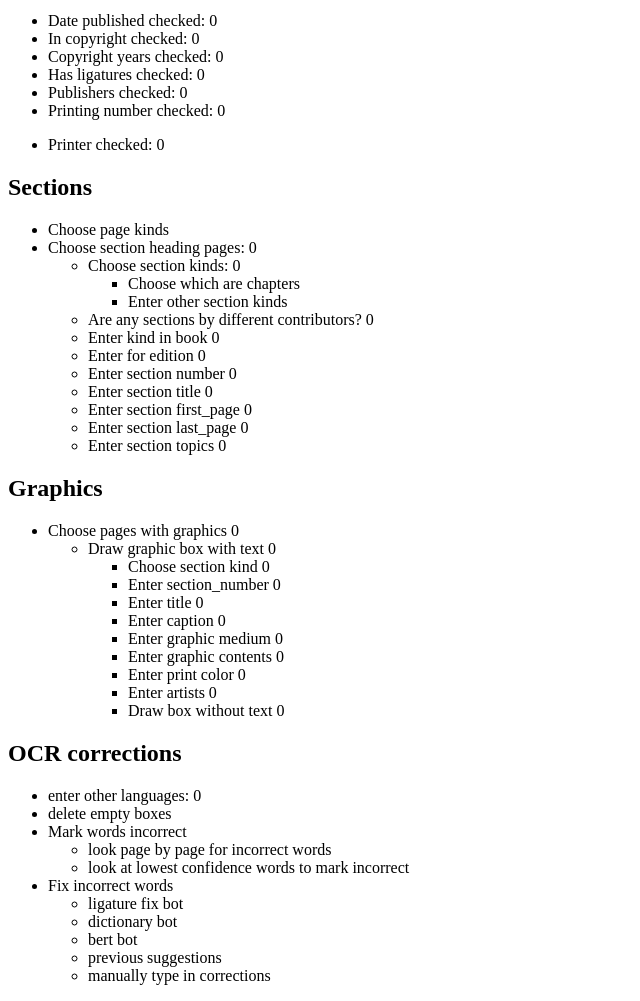
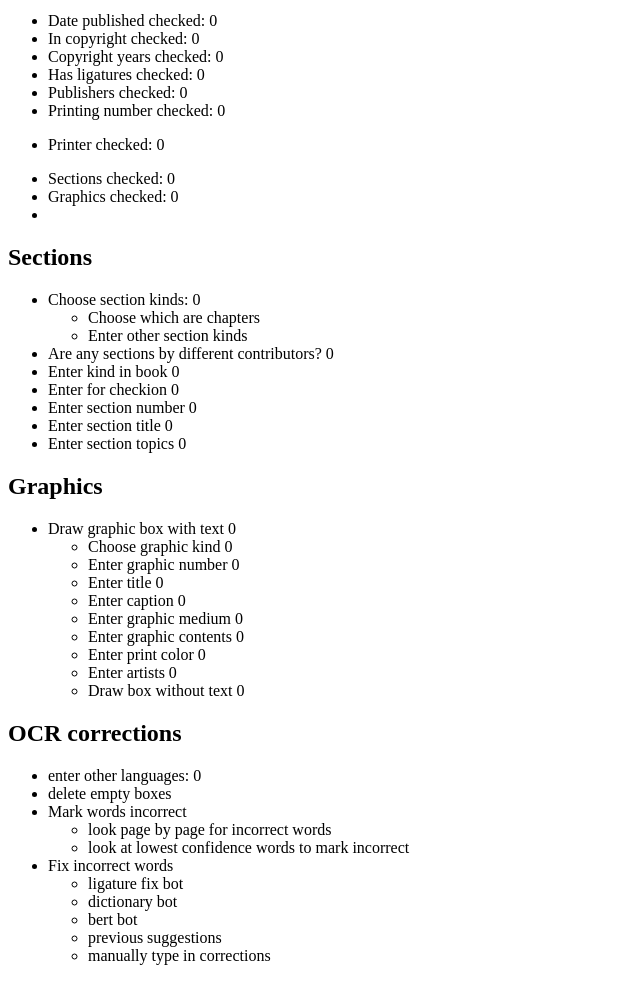
Before and after one commit to JoshPaterson/lsmc, a Django app: page / in a window 1280 px wide. Shown: the part 608-1609 px from the top of the page, without its empty margins (0-640 px from the left). After the commit the page ends 1573 px from the top, so only its background shows below. Run offline with Django 4.2, Linux system fonts and the light colour scheme; data that the repository does not hold is empty.

Commit message:
Added BookCheck, SectionCheck, and GraphicCheck

```diff
--- a/lsma/templates/lsma/index.html
+++ b/lsma/templates/lsma/index.html
@@ -10,92 +10,88 @@
     <div>
       <h2>Automatic Fields</h2>
       <ul>
-        <li>Scan color checked: {{ book_counts.scan_color_checked__count }}</li>
-        <li>Has vector text checked: {{ book_counts.has_vector_text_checked__count }}</li>
+        <li>Scan color checked: {{ book_check_counts.SCAN_COLOR|default:0 }}</li>
+        <li>Has vector text checked: {{ book_check_counts.HAS_VECTOR_TEXT|default:0 }}</li>
       </ul>
     </div>
     <div>
       <h2>Basic info</h2>
       <ul>
-        <li><a href="/edit/title-page">Title page checked:</a> {{ book_counts.title_page_checked__count }}</li>
-        <li>Copyright page checked: {{ book_counts.copyright_page_checked__count }}</li>
-        <li>Printing page checked: {{ book_counts.printing_info_page_checked__count }}</li>
-        <li>Topics checked: {{ book_counts.topics_checked__count }}</li>
-        <li>Enter page offset: {{ book_counts.numbers_offset_checked__count }}</li>
-        <li>Enter roman numeral page offset: {{ book_counts.roman_numbers_offset_checked__count }}</li>
+        <li><a href="/edit/title-page">Title page checked:</a> {{ book_check_counts.TITLE_PAGE|default:0 }}</li>
+        <li>Copyright page checked: {{ book_check_counts.COPYRIGHT_PAGE|default:0 }}</li>
+        <li>Printing page checked: {{ book_check_counts.PRINTING_INFO_PAGE|default:0 }}</li>
+        <li>Topics checked: {{ book_check_counts.TOPICS|default:0 }}</li>
+        <li>Enter page offset: {{ book_check_counts.NUMBERS_OFFSET|default:0 }}</li>
+        <li>Enter roman numeral page offset: {{ book_check_counts.ROMAN_NUMBERS_OFFSET|default:0 }}</li>
       </ul>
     </div>
     <div>
       <h2>Bibliographic Info</h2>
         <ul>
-          <li>Title checked: {{ book_counts.title_checked__count }}</li>
-          <li>Subtitle checked: {{ book_counts.subtitle_checked__count }}</li>
-          <li>Contributions checked: {{ book_counts.contributions_checked__count }}</li>
-          <li>Volume number checked: {{ book_counts.volume_number_checked__count }}</li>
-          <li>Edition number checked: {{ book_counts.edition_number_checked__count }}</li>
-          <li>Issue number checked: {{ book_counts.issue_number_checked__count }}</li>
-          <li>Series checked: {{ book_counts.series_checked__count }}</li>
-          <li>Cities checked: {{ book_counts.cities_checked__count }}</li>
-          <li>Publishing frequency checked: {{ book_counts.publishing_frequency_checked__count }}</li>
+          <li>Title checked: {{ book_check_counts.TITLE|default:0 }}</li>
+          <li>Subtitle checked: {{ book_check_counts.SUBTITLE|default:0 }}</li>
+          <li>Contributions checked: {{ book_check_counts.CONTRIBUTIONS|default:0 }}</li>
+          <li>Volume number checked: {{ book_check_counts.VOLUME_NUMBER|default:0 }}</li>
+          <li>Edition number checked: {{ book_check_counts.EDITION_NUMBER|default:0 }}</li>
+          <li>Issue number checked: {{ book_check_counts.ISSUE_NUMBER|default:0 }}</li>
+          <li>Series checked: {{ book_check_counts.SERIES|default:0 }}</li>
+          <li>Cities checked: {{ book_check_counts.CITIES|default:0 }}</li>
+          <li>Publishing frequency checked: {{ book_check_counts.PUBLISHING_FREQUENCY|default:0 }}</li>
         </ul>
         <ul>
-          <li>Date published checked: {{ book_counts.date_published_checked__count }}</li>
-          <li>In copyright checked: {{ book_counts.in_copyright_checked__count }}</li>
-          <li>Copyright years checked: {{ book_counts.copyright_years_checked__count }}</li>
-          <li>Has ligatures checked: {{ book_counts.has_ligatures_checked__count }}</li>
-          <li>Publishers checked: {{ book_counts.publishers_checked__count }}</li>
-          <li>Printing number checked: {{ book_counts.printing_number_checked__count }}</li>
+          <li>Date published checked: {{ book_check_counts.DATE_PUBLISHED|default:0 }}</li>
+          <li>In copyright checked: {{ book_check_counts.IN_COPYRIGHT|default:0 }}</li>
+          <li>Copyright years checked: {{ book_check_counts.COPYRIGHT_YEARS|default:0 }}</li>
+          <li>Has ligatures checked: {{ book_check_counts.HAS_LIGATURES|default:0 }}</li>
+          <li>Publishers checked: {{ book_check_counts.PUBLISHERS|default:0 }}</li>
+          <li>Printing number checked: {{ book_check_counts.PRINTING_NUMBER|default:0 }}</li>
         </ul>
         <ul>
-          <li>Printer checked: {{ book_counts.printers_checked__count }}</li>
+          <li>Printer checked: {{ book_check_counts.PRINTERS|default:0 }}</li>
+        </ul>
+        <ul>
+          <li>Sections checked: {{ book_check_counts.SECTIONS|default:0 }}</li>
+          <li>Graphics checked: {{ book_check_counts.GRAPHICS|default:0 }}</li>
+          <li></li>
         </ul>
     </div>
     <div>
       <h2>Sections</h2>
       <ul>
-        <li>Choose page kinds</li>
-        <li>Choose section heading pages: {{ book_counts.sections_checked__count }}</li>
+        <li>Choose section kinds: {{ section_check_counts.KIND|default:0 }}</li>
         <ul>
-          <li>Choose section kinds: {{ section_counts.kind_checked__count }}</li>
-          <ul>
-            <li>Choose which are chapters</li>
-            <li>Enter other section kinds</li>
-          </ul>
-          <li>Are any sections by different contributors? {{ section_counts.contributions_checked__count }}</li>
-          <li>Enter kind in book {{ section_counts.kind_in_book_checked__count }}</li>
-          <li>Enter for edition {{ section_counts.for_edition_checked__count }}</li>
-          <li>Enter section number {{ section_counts.number_checked__count }}</li>
-          <li>Enter section title {{ section_counts.title_checked__count }}</li>
-          <li>Enter section first_page {{ section_counts.first_page_checked__count }}</li>
-          <li>Enter section last_page {{ section_counts.last_page_checked__count }}</li>
-          <li>Enter section topics {{ section_counts.topics_checked__count }}</li>
+          <li>Choose which are chapters</li>
+          <li>Enter other section kinds</li>
         </ul>
+        <li>Are any sections by different contributors? {{ section_check_counts.CONTRIBUTIONS|default:0 }}</li>
+        <li>Enter kind in book {{ section_check_counts.KIND_IN_BOOK|default:0 }}</li>
+        <li>Enter for checkion {{ section_check_counts.EDITION|default:0 }}</li>
+        <li>Enter section number {{ section_check_counts.NUMBER|default:0 }}</li>
+        <li>Enter section title {{ section_check_counts.TITLE|default:0 }}</li>
+        <li>Enter section topics {{ section_check_counts.TOPICS|default:0 }}</li>
       </ul>
     </div>
     <div>
       <h2>Graphics</h2>
       <ul>
-        <li>Choose pages with graphics {{ book_counts.graphics_checked__count }}</li>
+        <li>Draw graphic box with text {{ graphic_check_counts.BOX_WITH_TEXT|default:0 }}</li>
         <ul>
-          <li>Draw graphic box with text {{ graphic_counts.box_with_text_checked__count }}</li>
-          <ul>
-            <li>Choose section kind {{ graphic_counts.section_kind_checked__count }}</li>
-            <li>Enter section_number {{ graphic_counts.section_number_checked__count }}</li>
-            <li>Enter title {{ graphic_counts.title_checked__count }}</li>
-            <li>Enter caption {{ graphic_counts.caption_checked__count }}</li>
-            <li>Enter graphic medium {{ graphic_counts.medium_checked__count }}</li>
-            <li>Enter graphic contents {{ graphic_counts.content_checked__count }}</li>
-            <li>Enter print color {{ graphic_counts.print_color_checked__count }}</li>
-            <li>Enter artists {{ graphic_counts.artists_checked__count }}</li>
-            <li>Draw box without text {{ graphic_counts.box_checked__count }}</li>
-          </ul>
+          <li>Choose graphic kind {{ graphic_check_counts.KIND|default:0 }}</li>
+          <li>Enter graphic number {{ graphic_check_counts.KIND|default:0 }}</li>
+          <li>Enter title {{ graphic_check_counts.TITLE|default:0 }}</li>
+          <li>Enter caption {{ graphic_check_counts.CAPTION|default:0 }}</li>
+          <li>Enter graphic medium {{ graphic_check_counts.MEDIUM|default:0 }}</li>
+          <li>Enter graphic contents {{ graphic_check_counts.CONTENT|default:0 }}</li>
+          <li>Enter print color {{ graphic_check_counts.PRINT_COLOR|default:0 }}</li>
+          <li>Enter artists {{ graphic_check_counts.ARTISTS|default:0 }}</li>
+          <li>Draw box without text {{ graphic_check_counts.BOX|default:0 }}</li>
         </ul>
       </ul>
     </div>
     <div>
       <h2>OCR corrections</h2>
       <ul>
-        <li>enter other languages: {{ book_counts.other_languages_checked__count }}</li>
+        <li>enter other languages: {{ check_counts.OTHER_LANGUAGES|default:0 }}</li>
         <li>delete empty boxes</li>
         <li>Mark words incorrect</li>
         <ul>
--- a/lsma/urls.py
+++ b/lsma/urls.py
@@ -1,6 +1,6 @@
 from operator import ge
 from django.urls import path
-from . import views
+from lsma import views
 
 urlpatterns = [
     path('', views.IndexView.as_view()),
--- a/lsma/views.py
+++ b/lsma/views.py
@@ -1,94 +1,38 @@
 from django.shortcuts import render, redirect
-from .models import Book, Section, Graphic
-from django.db.models import Count
+from .models import Book, Section, Graphic, BookCheck, GraphicCheck, SectionCheck
+from django.db.models import Count, Q
 from django.views.generic import TemplateView
-
-from .forms import PageChoiceForm
 
 class IndexView(TemplateView):
     template_name = 'lsma/index.html'
     def get(self, request):
-        book_counts = Book.objects.aggregate(
-            # automatic
-            Count('scan_color_checked'),
-            Count('has_vector_text_checked'),
-            # bibliographic
-            Count('title_page_checked'),
-            Count('title_checked'),
-            Count('subtitle_checked'),
-            Count('contributions_checked'),
-            Count('volume_number_checked'),
-            Count('edition_number_checked'),
-            Count('issue_number_checked'),
-            Count('series_checked'),
-            Count('cities_checked'),
-            Count('publishing_frequency_checked'),
-            Count('copyright_page_checked'),
-            Count('date_published_checked'),
-            Count('in_copyright_checked'),
-            Count('copyright_years_checked'),
-            Count('has_ligatures_checked'),
-            Count('publishers_checked'),
-            Count('printing_number_checked'),
-            Count('printing_info_page_checked'),
-            Count('printers_checked'),
-            Count('topics_checked'),
-            # sections
-            Count('sections_checked'),
-            # graphics
-            Count('graphics_checked'),
-            # other
-            Count('numbers_offset_checked'),
-            Count('roman_numbers_offset_checked'),
-            Count('other_languages_checked'),
-        )
-        section_counts = Section.objects.aggregate(
-            Count('kind_checked'),
-            Count('kind_in_book_checked'),
-            Count('title_checked'),
-            Count('number_checked'),
-            Count('for_edition_checked'),
-            Count('first_page_checked'),
-            Count('last_page_checked'),
-            Count('contributions_checked'),
-            Count('topics_checked'),
-        )
-        graphic_counts = Graphic.objects.aggregate(
-            Count('medium_checked'),
-            Count('content_checked'),
-            Count('print_color_checked'),
-            Count('pages_checked'),
-            Count('artists_checked'),
-            Count('caption_checked'),
-            Count('title_checked'),
-            Count('box_checked'),
-            Count('box_with_text_checked'),
-            Count('section_kind_checked'),
-            Count('section_number_checked'),
+        book_check_counts = BookCheck.objects.all().values('kind').annotate(Count('book', distinct=True))
+        book_check_counts = {BookCheck.Kind(d['kind']).name: d['book__count'] for d in book_check_counts}
 
-        )
+        section_check_counts = SectionCheck.objects.all().values('kind').annotate(Count('section', distinct=True))
+        section_check_counts = {SectionCheck.Kind(d['kind']).name: d['section__count'] for d in section_check_counts}
+
+        graphic_check_counts = GraphicCheck.objects.all().values('kind').annotate(Count('graphic', distinct=True))
+        graphic_check_counts = {GraphicCheck.Kind(d['kind']).name: d['graphic__count'] for d in graphic_check_counts}
+
         context = {
             'book_count': Book.objects.count(),
-            'book_counts': book_counts,
-            'section_counts': section_counts,
-            'graphic_counts': graphic_counts,
+            'section_count': Section.objects.count(),
+            'graphic_count': Graphic.objects.count(),
+            'book_check_counts': book_check_counts,
+            'section_check_counts': section_check_counts,
+            'graphic_check_counts': graphic_check_counts,
         }
         return render(request, self.template_name, context)
 
 
 class EditTitlePageView(TemplateView):
-    form_class = PageChoiceForm
 
     def get(self, request):
-        initial = {}
         book = Book.objects.filter(title_page__isnull=True).first()
         pages = book.pages.all()[:20]
-        form = self.form_class(pages=pages)
-        book = Book.objects.filter(title_page__isnull=True).first()
-        return render(request, f'lsma/edit/title-page.html', {'form': form})
+        return render(request, f'lsma/edit/title-page.html', {'book': book, 'pages': pages})
 
     def post(self, request, *args, **kwargs):
-        form = self.form_class(request.POST)
-        if form.is_valid():
-            # process data here
-            return redirect('/edit/title-page')
+        # process data here
+        return redirect('/edit/title-page')
--- a/main/urls.py
+++ b/main/urls.py
@@ -19,6 +19,6 @@ from django.conf import settings
 from django.conf.urls.static import static
 
 urlpatterns = [
-    path('admin/', admin.site.urls),
+    path('admin', admin.site.urls),
     path('', include('lsma.urls')),
 ] + static(settings.MEDIA_URL, document_root=settings.MEDIA_ROOT)
```
Also changed, not shown: lsma/admin.py (+31 -11 lines), lsma/forms.py (deleted, +0 -14 lines), lsma/models.py (+89 -58 lines), lsma/migrations/0023_remove_book_cities_checked_and_more.py (added), lsma/migrations/0024_remove_graphic_artists_checked_and_more.py (added), lsma/migrations/0025_alter_section_kind_sectioncheck.py (added), lsma/migrations/0026_rename_book_graphiccheck_graphic_and_more.py (added), lsma/migrations/0027_check_remove_graphiccheck_checked_by_and_more.py (added), lsma/migrations/0028_remove_check_book_alter_check_kind.py (added), lsma/migrations/0029_edit_delete_check.py (added), lsma/migrations/0030_rename_edited_by_edit_created_by_remove_edit_edited.py (added), lsma/migrations/0031_bookcheck_graphiccheck_sectioncheck_and_more.py (added), 1 other file.
